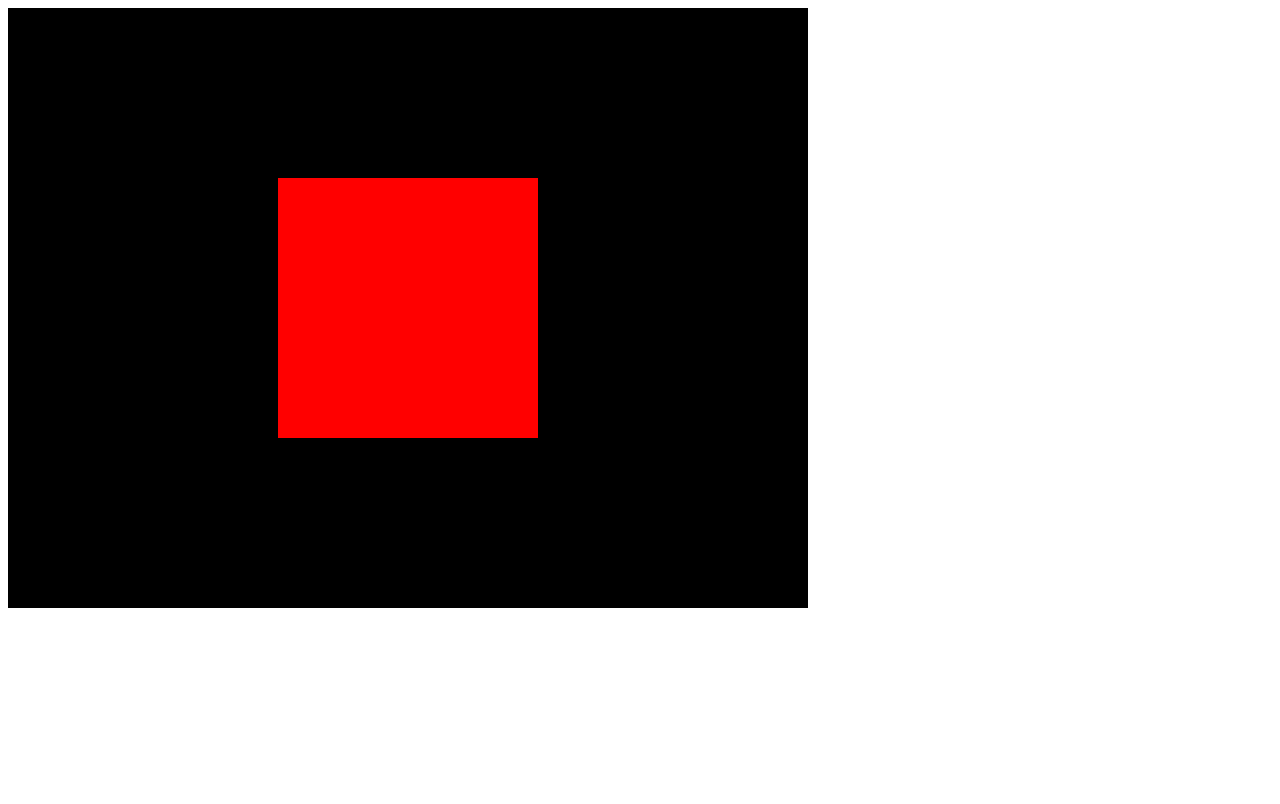
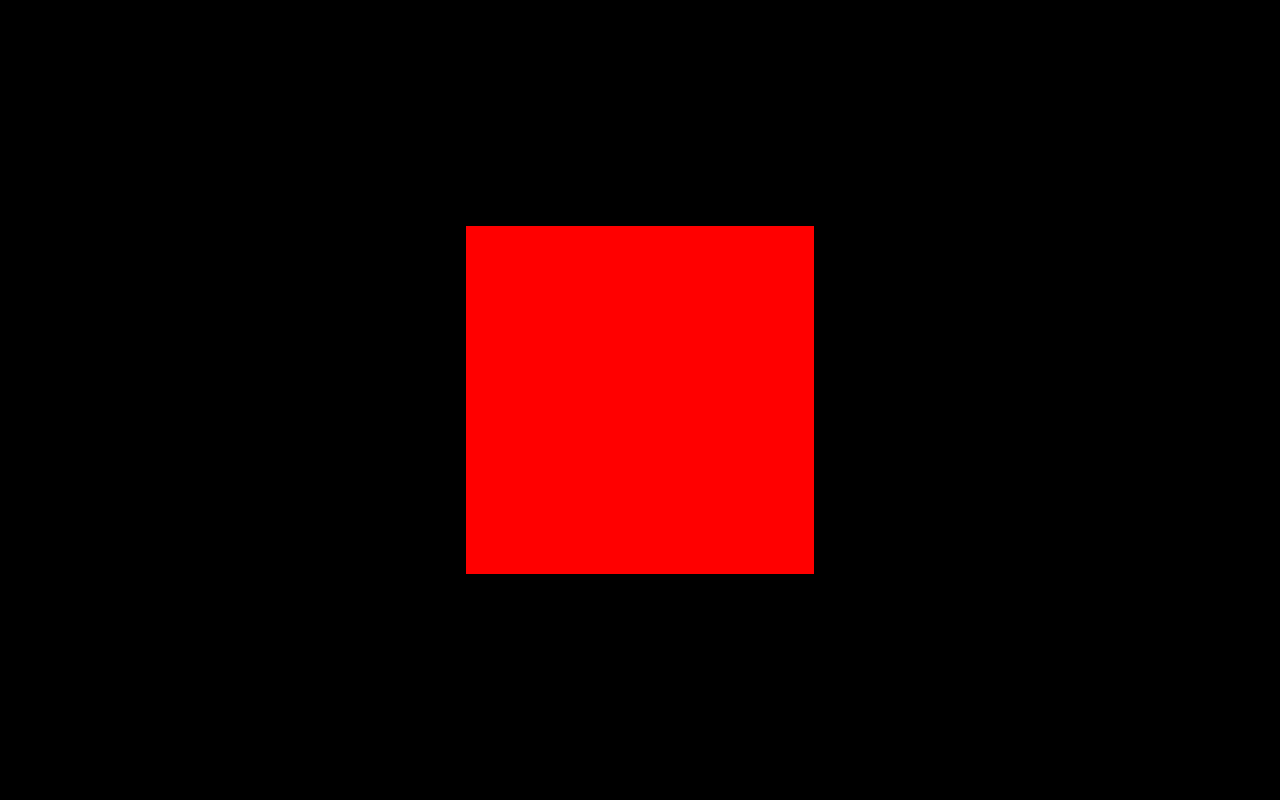
Before and after one commit to MahmoudMuhammedAli/3D-Web, a plain HTML site: page index.html in a window 1280 px wide. Drawn offline with Linux system fonts and the light colour scheme.

Commit message:
end of Day-1
finished the first 3 lessons

```diff
--- a/index.html
+++ b/index.html
@@ -4,6 +4,7 @@
   <meta charset="UTF-8">
   <meta http-equiv="X-UA-Compatible" content="IE=edge">
   <meta name="viewport" content="width=device-width, initial-scale=1.0">
+  <link rel="stylesheet" href="styles.css">
   <title>basic scene</title>
 </head>
 <body>
--- a/script.js
+++ b/script.js
@@ -6,11 +6,13 @@ const mesh = new THREE.Mesh(geometry, material);
 scene.add(mesh);
 
 //sizes
-const sizes = { width: 800, height: 600 };
+const sizes = { width: window.innerWidth, height:window.innerHeight };
 
 // Camera
 const camera = new THREE.PerspectiveCamera(75, sizes.width / sizes.height);
 camera.position.z = 2;
+camera.position.x = 0;
+camera.position.y = 0;
 scene.add(camera);
 
 //renderer
--- /dev/null
+++ b/styles.css
@@ -0,0 +1,8 @@
+*{
+  padding: 0;
+  margin: 0;
+  box-sizing: border-box;
+}
+body{
+  overflow: hidden;
+}
```
